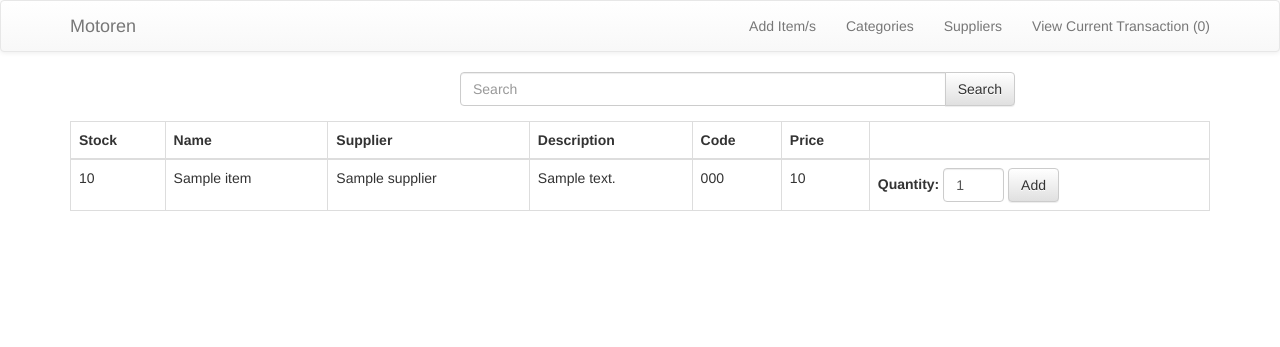
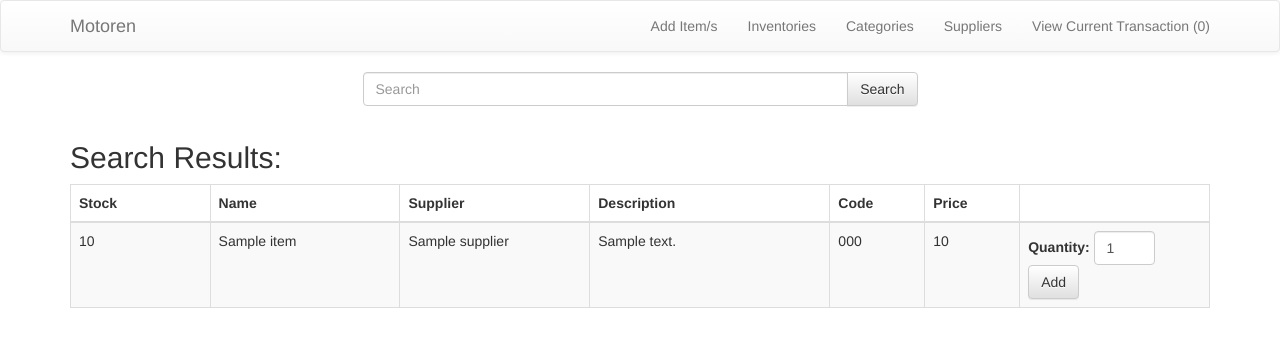
Before and after one commit to MojoJolo/motoren_pos, a Flask app: template app/templates/search.html in a window 1280 px wide. Shown: the top 347 px of the page. Run offline with Flask 2, Linux system fonts and the light colour scheme; the template is opened without the code that fills it: most values are stand-ins (such as "Sample title", 1, 10 or a date in 2020); some libraries are stand-ins or nearby versions.

Commit message:
ui fixes

```diff
--- a/app/templates/base.html
+++ b/app/templates/base.html
@@ -14,6 +14,7 @@
             </div>
             <ul class="nav navbar-nav navbar-right">
                 <li><a href="{{ url_for('add_inventory') }}">Add Item/s</a></li>
+                <li><a href="{{ url_for('view_inventories') }}">Inventories</a></li>
                 <li><a href="{{ url_for('view_categories') }}">Categories</a></li>
                 <li><a href="{{ url_for('view_suppliers') }}">Suppliers</a></li>
                 <li><a href="{{ url_for('view_sale') }}">View Current Transaction ({{ session.get("sales", {}) | item_in_sale }})</a></li>
@@ -22,7 +23,7 @@
     </nav>
     <div class="container">
         <div class="row">
-            <div class="col-xs-offset-4 col-xs-6">
+            <div class="col-xs-offset-3 col-xs-6">
                 {% if request.path != '/' %}
                     <form role="search" method="GET" action="{{ url_for('search_inventory') }}">
                         <div class="form-group">
--- a/app/templates/categories.html
+++ b/app/templates/categories.html
@@ -39,7 +39,7 @@
                             <td class="col-md-1">
                                 <a href="{{ url_for('delete_category', category_id=item['id']) }}"><span class="glyphicon glyphicon-trash" aria-hidden="true"></span></a>
                             </td>
-                        <tr>
+                        </tr>
                     {% endfor %}
                 </table>
             </div>
--- a/app/templates/index.html
+++ b/app/templates/index.html
@@ -21,5 +21,10 @@
                 </form>
             </div>
         </div>
+        <!-- <div class="row">
+            <div class="col-xs-12">
+                <h2>Transactions today:</h2>
+            </div>
+        </div> -->
     </div>
 {% endblock %}
--- a/app/templates/inventories.html
+++ b/app/templates/inventories.html
@@ -11,7 +11,8 @@
         <div class="row">
             <div class="col-md-12">
                 <h1>Inventory</h1>
-                <table class="table table-hover table-bordered">
+                <h3>Recently Added</h3>
+                <table class="table table-striped table-bordered">
                     <thead>
                         <tr>
                             <th>Stock</th>
@@ -30,7 +31,7 @@
                             <td>{{ item['description'] }}</td>
                             <td>{{ item['code'] }}</td>
                             <td>{{ item['price'] }}</td>
-                        <tr>
+                        </tr>
                     {% endfor %}
                 </table>
             </div>
--- a/app/templates/search.html
+++ b/app/templates/search.html
@@ -10,7 +10,8 @@
     <div class="container">
         <div class="row">
             <div class="col-md-12">
-                <table class="table table-hover table-bordered">
+                <h2>Search Results:</h2>
+                <table class="table table-hover table-bordered table-striped">
                     <thead>
                         <tr>
                             <th>Stock</th>
@@ -25,12 +26,12 @@
                     {% for item in items %}
                         <tr>
                             <td>{{ item['stock'] }}</td>
-                            <td>{{ item['name'] }}</td>
-                            <td>{{ item['supplier'] }}</td>
+                            <td class="col-md-2">{{ item['name'] }}</td>
+                            <td class="col-md-2">{{ item['supplier'] }}</td>
                             <td>{{ item['description'] }}</td>
-                            <td>{{ item['code'] }}</td>
-                            <td>{{ item['price'] }}</td>
-                            <td>
+                            <td class="col-md-1">{{ item['code'] }}</td>
+                            <td class="col-md-1">{{ item['price'] }}</td>
+                            <td class="col-md-2">
                                 <form method="POST" action="{{ url_for('add_sale') }}" class="form-inline">
                                     <input type="hidden" value="{{ item['id'] }}" name="id">
                                     <input type="hidden" value="{{ item['name'] }}" name="name">
--- a/app/templates/suppliers.html
+++ b/app/templates/suppliers.html
@@ -39,7 +39,7 @@
                             <td class="col-md-1">
                                 <a href="{{ url_for('delete_supplier', supplier_id=item['id']) }}"><span class="glyphicon glyphicon-trash" aria-hidden="true"></span></a>
                             </td>
-                        <tr>
+                        </tr>
                     {% endfor %}
                 </table>
             </div>
```
